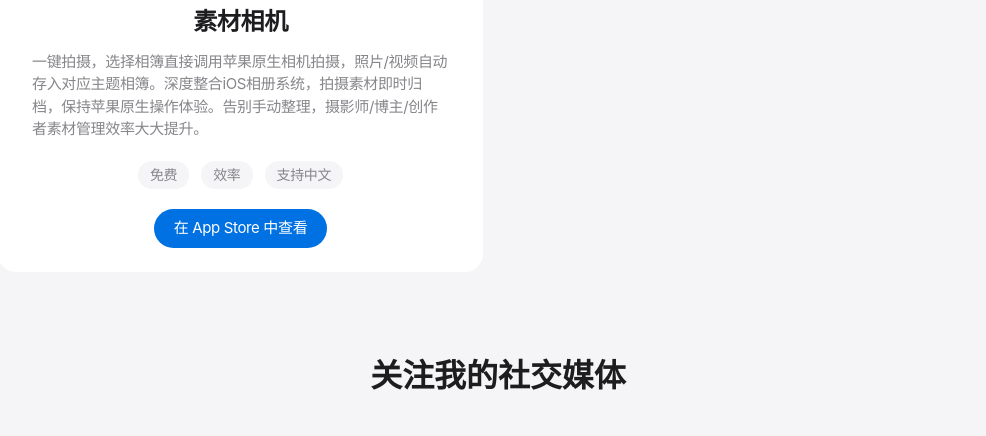
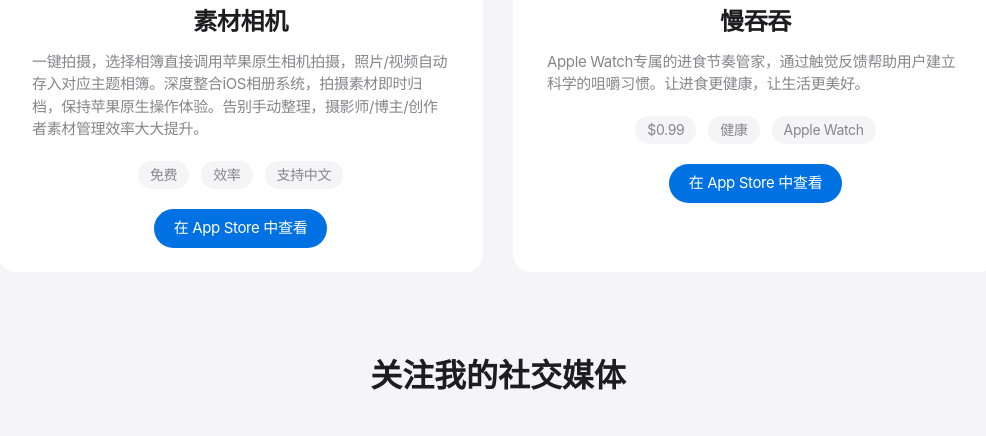
Before and after one commit to jikaicreate/support, a plain HTML site: page index.html in a window 1280 px wide. Shown: the part 929-1365 px from the top of the page, without its empty margins (142-1128 px from the left). Drawn offline with Linux system fonts and the light colour scheme.

Commit message:
加入慢吞吞app

```diff
--- a/index.html
+++ b/index.html
@@ -315,6 +315,22 @@
                         </a>
                     </div>
                 </div>
+
+                <div class="app-card">
+                    <img src="./images/mantutu.png" alt="慢吞吞" class="app-icon">
+                    <div class="app-info">
+                        <div class="app-name">慢吞吞</div>
+                        <div class="app-description">Apple Watch专属的进食节奏管家，通过触觉反馈帮助用户建立科学的咀嚼习惯。让进食更健康，让生活更美好。</div>
+                        <div class="app-meta">
+                            <span class="app-badge">$0.99</span>
+                            <span class="app-badge">健康</span>
+                            <span class="app-badge">Apple Watch</span>
+                        </div>
+                        <a href="https://apps.apple.com/us/app/%E6%85%A2%E5%90%9E%E5%90%9E/id6742094566" class="app-store-button" target="_blank">
+                            在 App Store 中查看
+                        </a>
+                    </div>
+                </div>
             </div>
         </div>
 
```
Also changed, not shown: images/mantutu.png (added).
